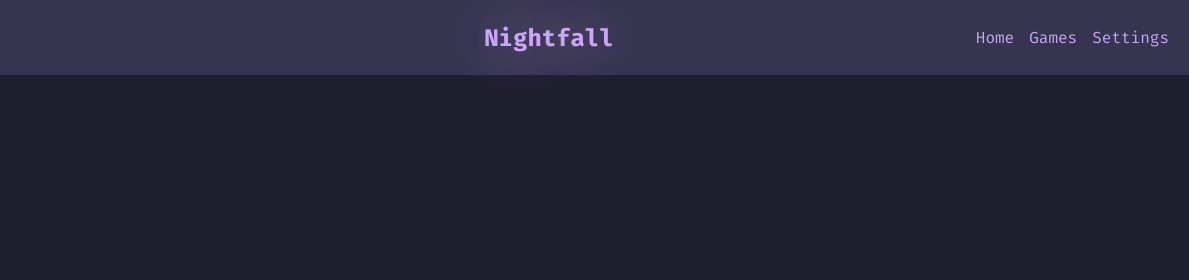
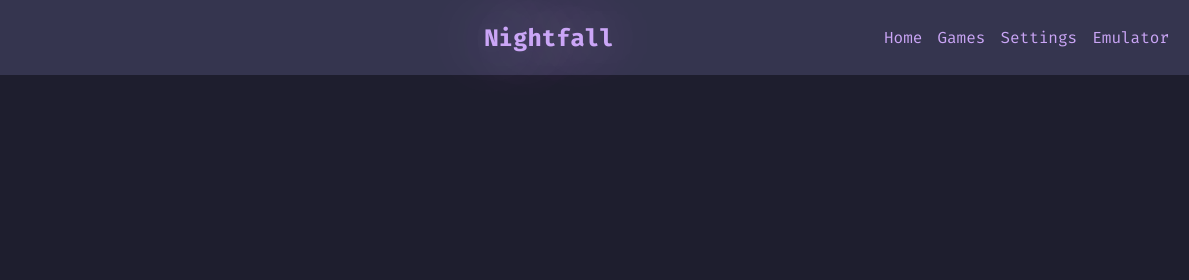
Before and after one commit to stuscodeshit/TestForNightfall, a plain HTML site: page index.html in a window 1280 px wide. Shown: the top 280 px of the page, 91-1280 px from the left. Drawn offline with Linux system fonts and the light colour scheme.

Commit message:
Update index.html

```diff
--- a/index.html
+++ b/index.html
@@ -25,6 +25,7 @@
             <a href="https://dyinghynixmlc.github.io/Nightfall">Home</a>
             <a href="https://dyinghynixmlc.github.io/Nightfall/games.html">Games</a>
             <a href="https://dyinghynixmlc.github.io/Nightfall/settings.html">Settings</a>
+            <a href="https://dyinghynixmlc.github.io/Nightfall/Emulator.html">Emulator</a>
         </nav>
     </header>
 
```
